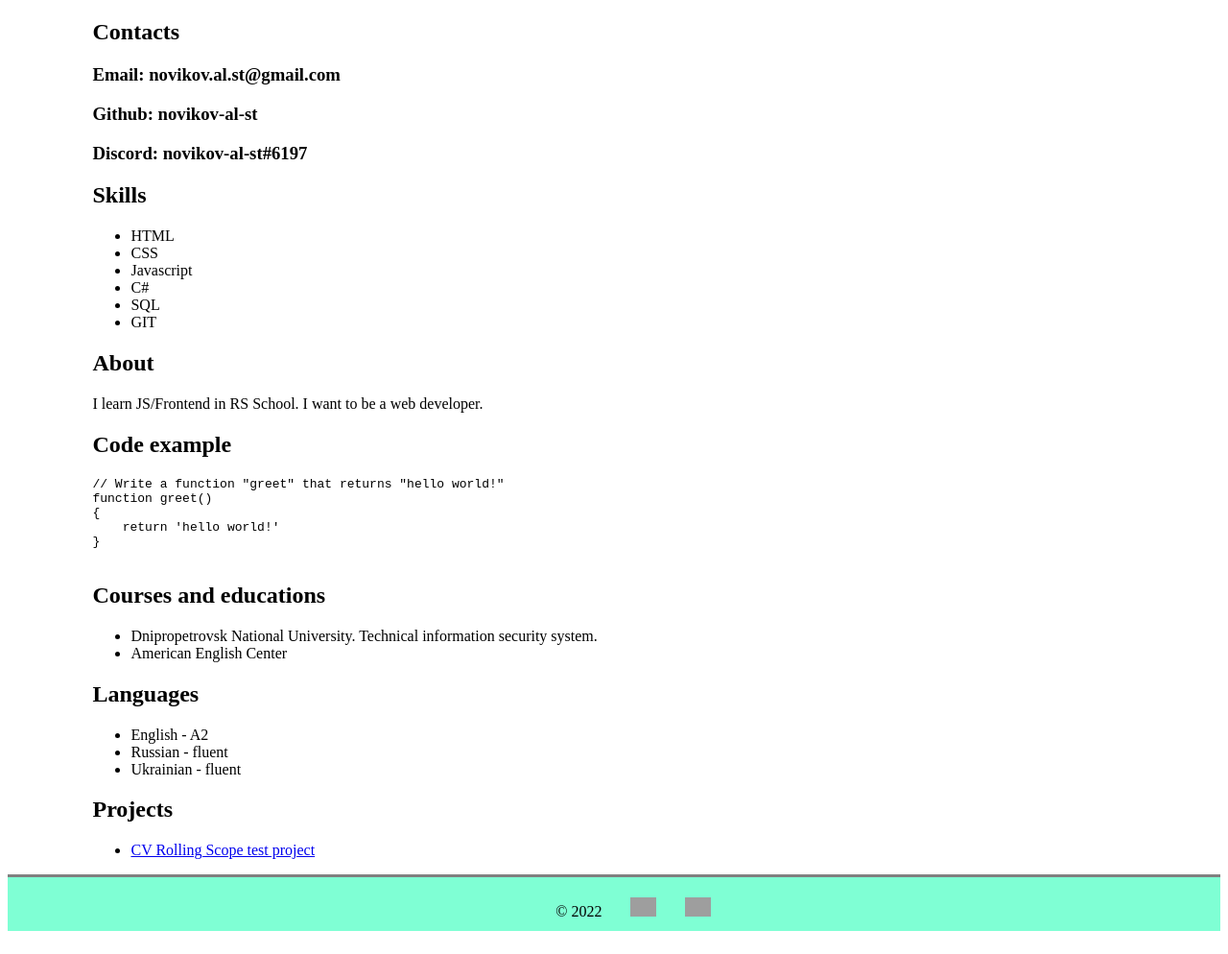
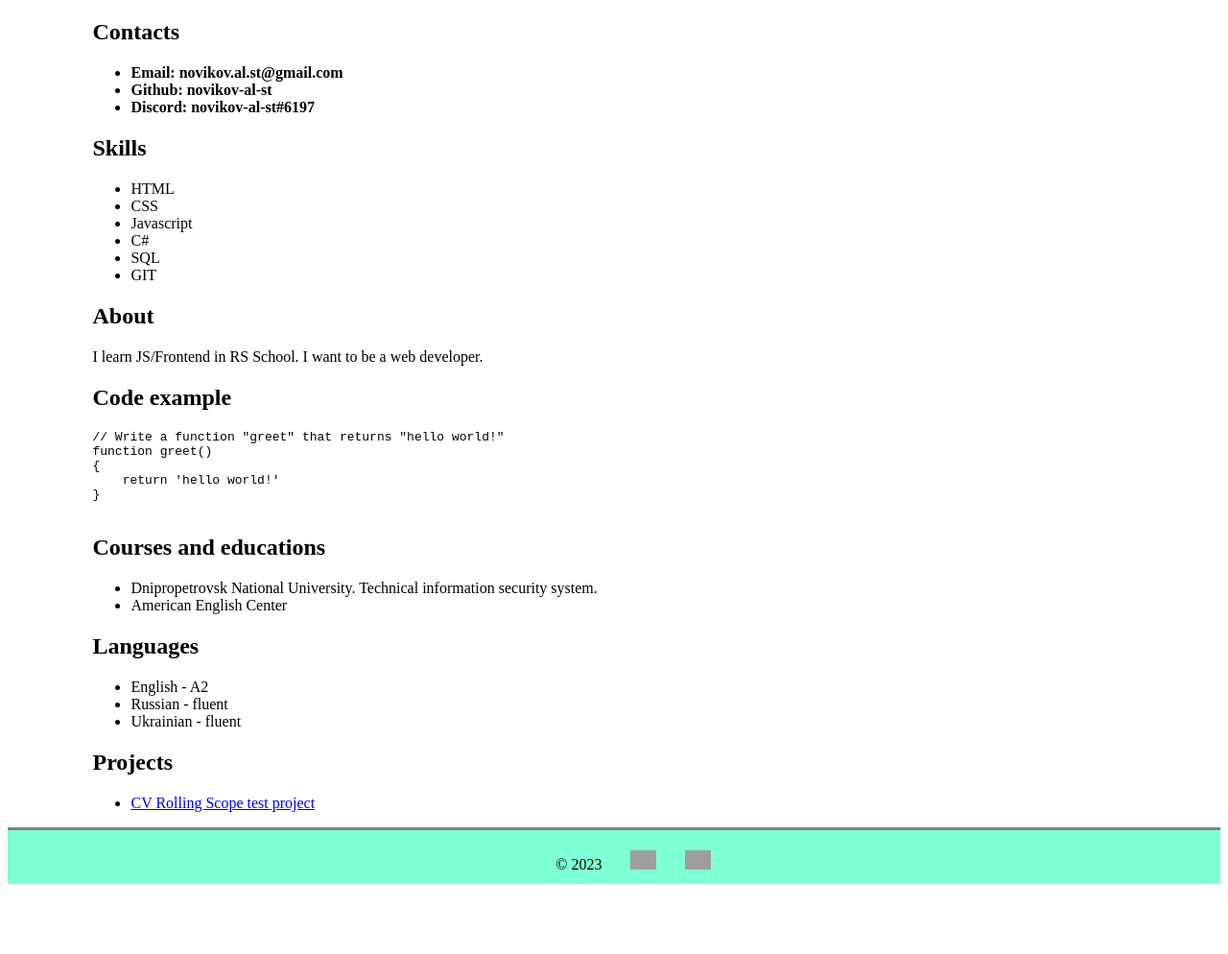
Before and after one commit to novikov-al-st/rsschool-cv, a plain HTML site: page index.html in a window 1280 px wide. Shown: the part 368-1362 px from the top of the page at 96% size. After the commit the page ends 1313 px from the top, so only its background shows below. Drawn offline with Linux system fonts and the light colour scheme; grey boxes are pictures that could not be loaded.

Commit message:
fix: fix contacts section using ul > li, fix creation year in footer.

```diff
--- a/index.html
+++ b/index.html
@@ -41,9 +41,11 @@
         <div class="container">
             <section class="section" id="contacts">
                 <h2>Contacts</h2>
-                <h3>Email: novikov.al.st@gmail.com</h3>
-                <h3>Github: novikov-al-st</h3>
-                <h3>Discord: novikov-al-st#6197</h3>
+                <ul>
+                    <li><b>Email: novikov.al.st@gmail.com</b></li>
+                    <li><b>Github: novikov-al-st</b></li>
+                    <li><b>Discord: novikov-al-st#6197</b></li>
+                </ul>
             </section>
             <section class="section" id="skills">
                 <h2>Skills</h2>
@@ -98,7 +100,7 @@ function greet()
             <ul class="footer-items">
                 <li class="footer-item">
                     <div class="creation-year">
-                        © 2022
+                        © 2023
                     </div>
                 </li>
                 <li class="footer-item">
```
